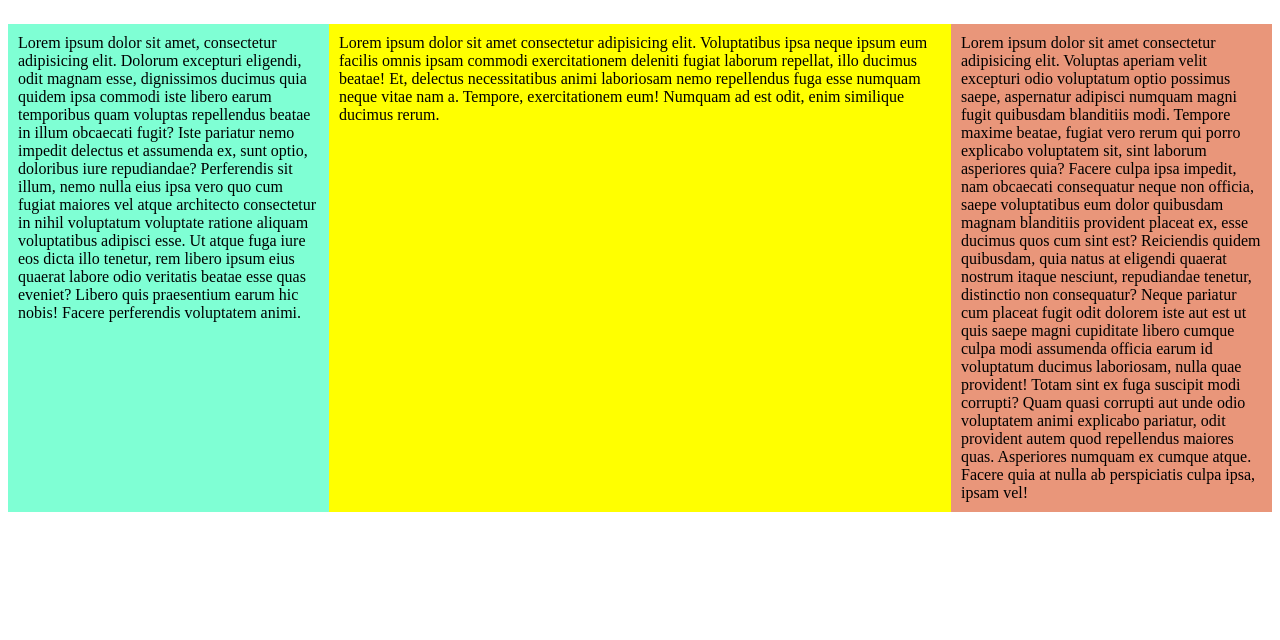
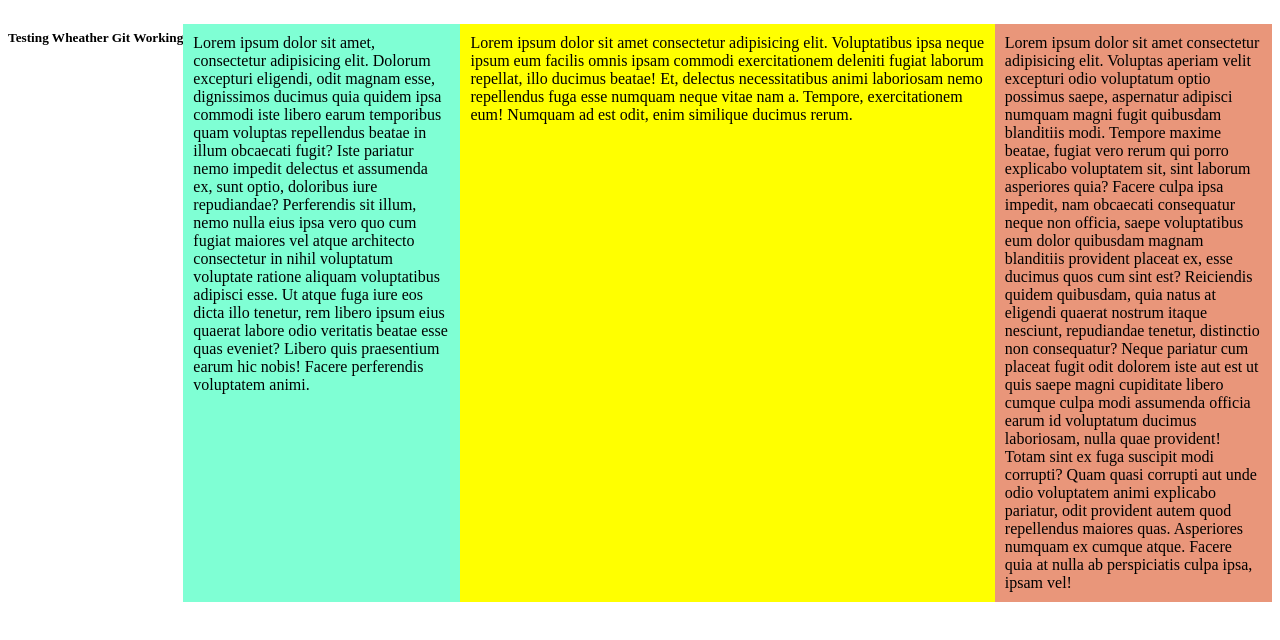
Before and after one commit to varghese25/HTML---CSS, a plain HTML site: page Project/flexboxDemo.html in a window 1280 px wide. Drawn offline with Linux system fonts and the light colour scheme.

Commit message:
Feat Test Github Working or Not

```diff
--- a/Project/flexboxDemo.html
+++ b/Project/flexboxDemo.html
@@ -11,6 +11,8 @@
         <p class="para1">Lorem ipsum dolor sit amet, consectetur adipisicing elit. Dolorum excepturi eligendi, odit magnam esse, dignissimos ducimus quia quidem ipsa commodi iste libero earum temporibus quam voluptas repellendus beatae in illum obcaecati fugit? Iste pariatur nemo impedit delectus et assumenda ex, sunt optio, doloribus iure repudiandae? Perferendis sit illum, nemo nulla eius ipsa vero quo cum fugiat maiores vel atque architecto consectetur in nihil voluptatum voluptate ratione aliquam voluptatibus adipisci esse. Ut atque fuga iure eos dicta illo tenetur, rem libero ipsum eius quaerat labore odio veritatis beatae esse quas eveniet? Libero quis praesentium earum hic nobis! Facere perferendis voluptatem animi.</p>
         <p class="para2">Lorem ipsum dolor sit amet consectetur adipisicing elit. Voluptas aperiam velit excepturi odio voluptatum optio possimus saepe, aspernatur adipisci numquam magni fugit quibusdam blanditiis modi. Tempore maxime beatae, fugiat vero rerum qui porro explicabo voluptatem sit, sint laborum asperiores quia? Facere culpa ipsa impedit, nam obcaecati consequatur neque non officia, saepe voluptatibus eum dolor quibusdam magnam blanditiis provident placeat ex, esse ducimus quos cum sint est? Reiciendis quidem quibusdam, quia natus at eligendi quaerat nostrum itaque nesciunt, repudiandae tenetur, distinctio non consequatur? Neque pariatur cum placeat fugit odit dolorem iste aut est ut quis saepe magni cupiditate libero cumque culpa modi assumenda officia earum id voluptatum ducimus laboriosam, nulla quae provident! Totam sint ex fuga suscipit modi corrupti? Quam quasi corrupti aut unde odio voluptatem animi explicabo pariatur, odit provident autem quod repellendus maiores quas. Asperiores numquam ex cumque atque. Facere quia at nulla ab perspiciatis culpa ipsa, ipsam vel!</p>
         <p class="para3">Lorem ipsum dolor sit amet consectetur adipisicing elit. Voluptatibus ipsa neque ipsum eum facilis omnis ipsam commodi exercitationem deleniti fugiat laborum repellat, illo ducimus beatae! Et, delectus necessitatibus animi laboriosam nemo repellendus fuga esse numquam neque vitae nam a. Tempore, exercitationem eum! Numquam ad est odit, enim similique ducimus rerum.</p>
+
+        <h5>Testing Wheather Git Working<h5
     </div>
 </body>
 </html>
```
